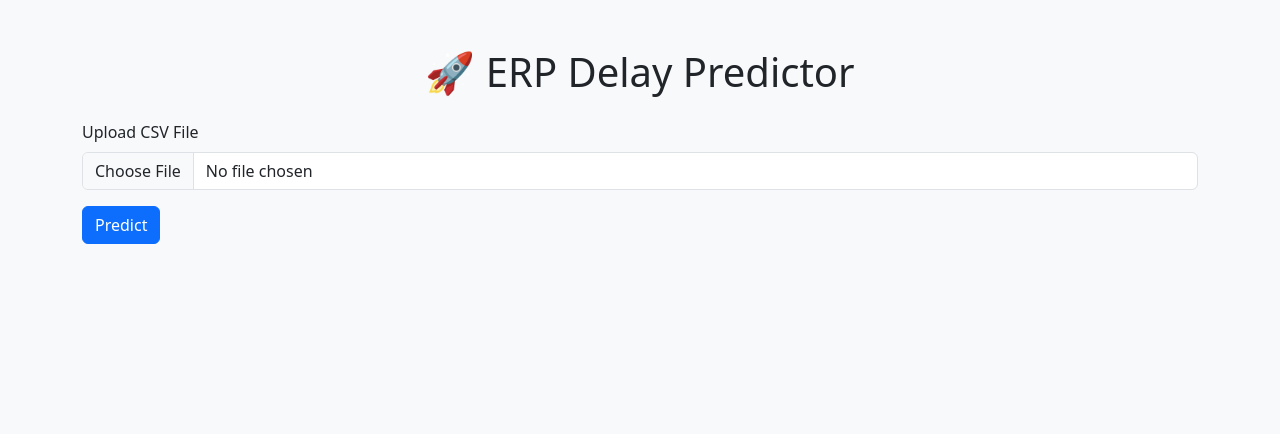
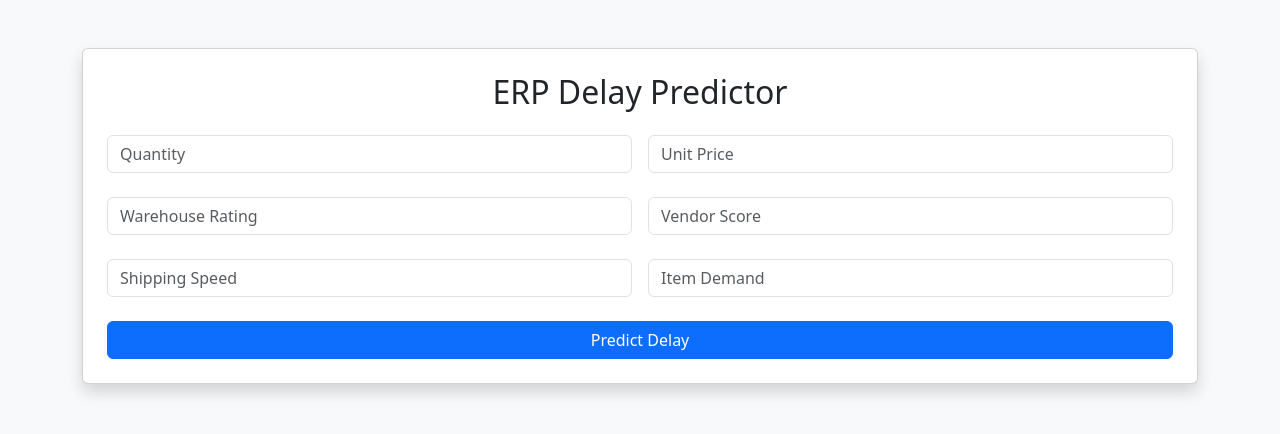
Before and after one commit to Vsandeep-ai-dev/erp-delay-predictor, a Flask app: page / in a window 1280 px wide. Shown: the top 434 px of the page. Run offline with Flask 2, Linux system fonts and the light colour scheme.

Commit message:
Update index.html

```diff
--- a/templates/index.html
+++ b/templates/index.html
@@ -1,19 +1,32 @@
 <!DOCTYPE html>
-<html>
+<html lang="en">
 <head>
-    <title>ERP Delay Predictor</title>
+    <meta charset="UTF-8"><title>ERP Delay Predictor</title>
     <link href="https://cdn.jsdelivr.net/npm/bootstrap@5.3.0/dist/css/bootstrap.min.css" rel="stylesheet">
 </head>
 <body class="bg-light">
-    <div class="container mt-5">
-        <h1 class="text-center">🚀 ERP Delay Predictor</h1>
-        <form action="/predict" method="post" enctype="multipart/form-data" class="mt-4">
-            <div class="mb-3">
-                <label for="file" class="form-label">Upload CSV File</label>
-                <input class="form-control" type="file" name="file" required>
+<div class="container mt-5">
+    <div class="card p-4 shadow">
+        <h2 class="text-center mb-4">ERP Delay Predictor</h2>
+        <form method="POST" action="/predict">
+            <div class="row g-3">
+                <div class="col"><input class="form-control" name="Quantity" type="number" placeholder="Quantity" required></div>
+                <div class="col"><input class="form-control" name="UnitPrice" type="number" placeholder="Unit Price" required></div>
             </div>
-            <button class="btn btn-primary" type="submit">Predict</button>
+            <div class="row g-3 mt-2">
+                <div class="col"><input class="form-control" name="WarehouseRating" type="number" placeholder="Warehouse Rating" required></div>
+                <div class="col"><input class="form-control" name="VendorScore" type="number" placeholder="Vendor Score" required></div>
+            </div>
+            <div class="row g-3 mt-2">
+                <div class="col"><input class="form-control" name="ShippingSpeed" type="number" placeholder="Shipping Speed" required></div>
+                <div class="col"><input class="form-control" name="ItemDemand" type="number" placeholder="Item Demand" required></div>
+            </div>
+            <button class="btn btn-primary w-100 mt-4">Predict Delay</button>
         </form>
+        {% if prediction_text %}
+            <div class="alert alert-info text-center mt-3">{{ prediction_text }}</div>
+        {% endif %}
     </div>
+</div>
 </body>
 </html>
```
